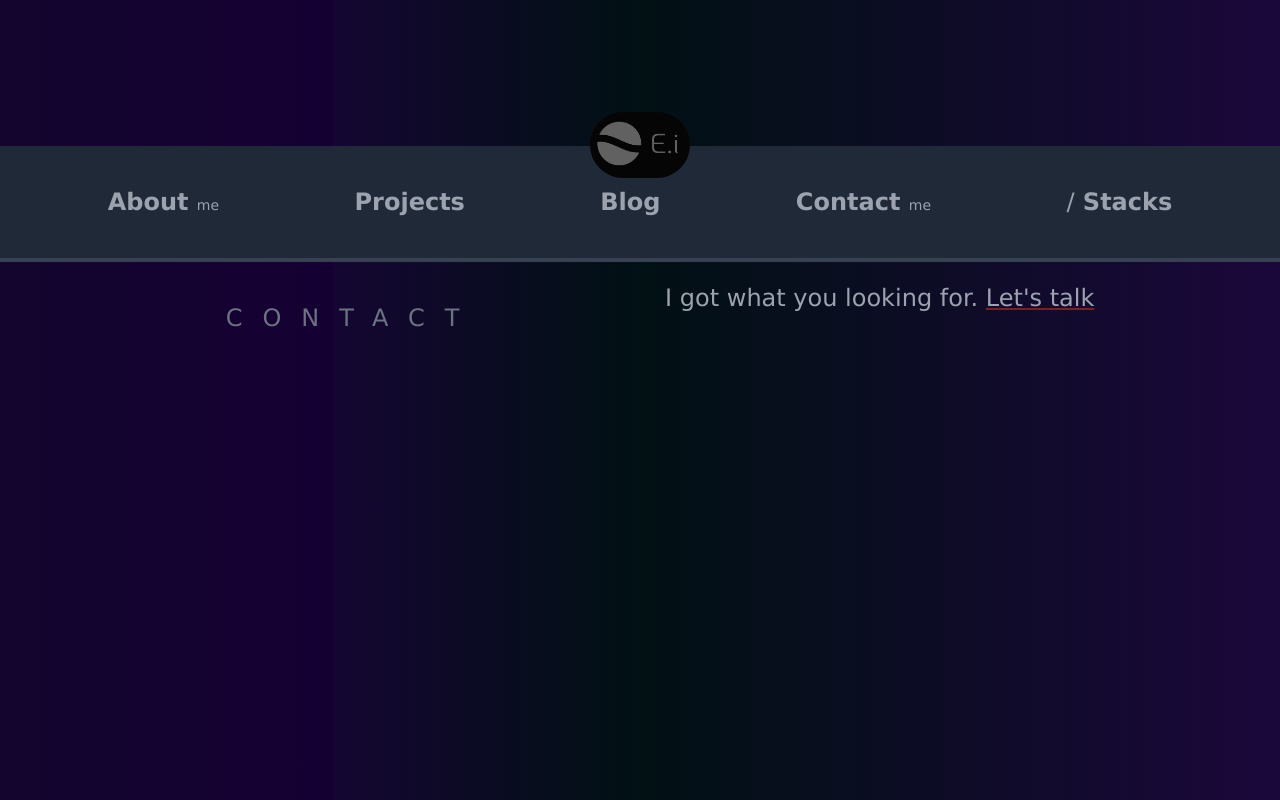
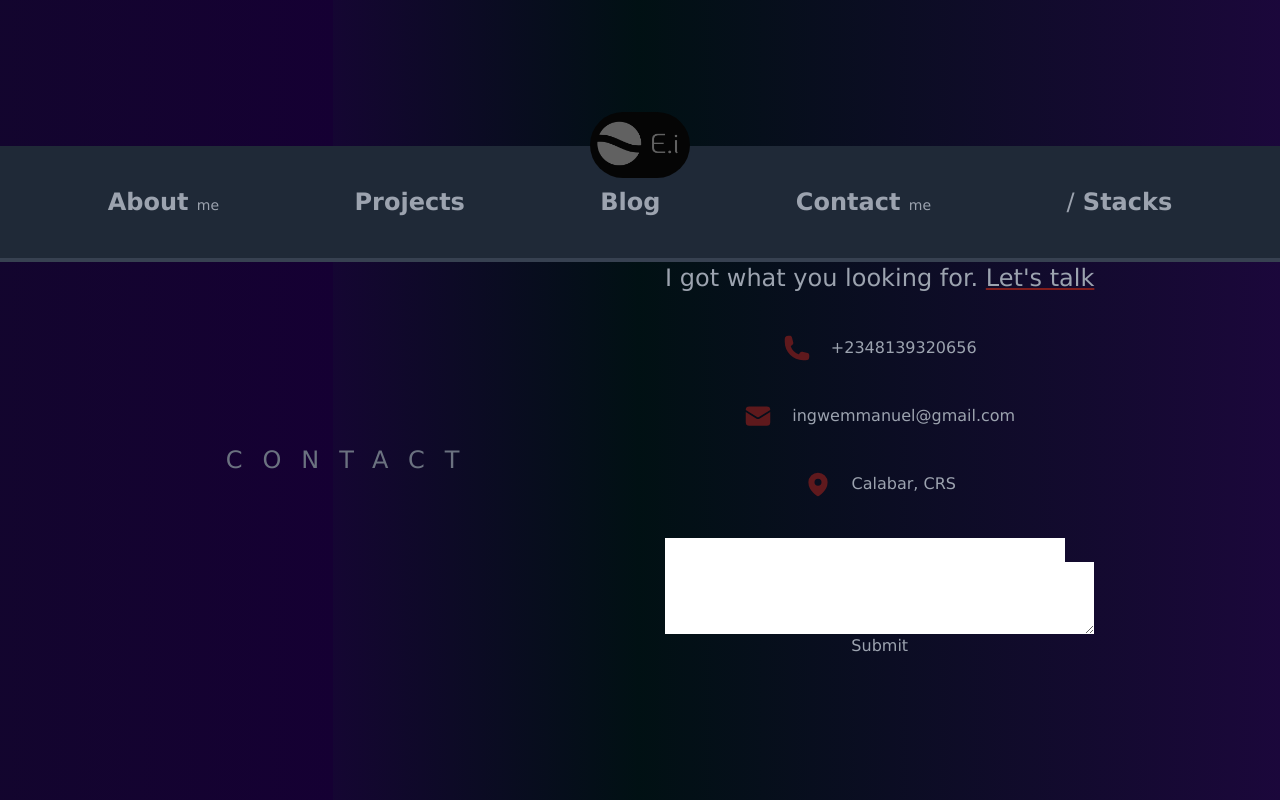
Before and after one commit to Emmanuel-Ingwe/Ei-portfoli0, a Next.js app: page /contact in a window 1280 px wide. Built offline with nearby package versions, Linux system fonts and the light colour scheme.

Commit message:
input styles

```diff
--- a/src/pages/contact/index.tsx
+++ b/src/pages/contact/index.tsx
@@ -28,7 +28,32 @@ function contact({ directionLeft }: Props) {
 						<span className='decoration-red-900 underline'>Let's talk</span>
 					</h4>
 
-					<div className=''></div>
+					<div className='space-y-10'>
+						<div className='flex items-center space-x-5 justify-center'>
+							<PhoneIcon className='text-red-900 h-7 w-7 animate-pulse' />
+							<p className='text-1xl'>+2348139320656</p>
+						</div>
+						<div className='flex items-center space-x-5 justify-center'>
+							<EnvelopeIcon className='text-red-900 h-7 w-7 animate-pulse' />
+							<p className='text-1xl'>ingwemmanuel@gmail.com</p>
+						</div>
+						<div className='flex items-center space-x-5 justify-center'>
+							<MapPinIcon className='text-red-900 h-7 w-7 animate-pulse' />
+							<p className='text-1xl'>Calabar, CRS</p>
+						</div>
+					</div>
+
+					<form className='flex flex-col' action=''>
+						<div>
+							<input type='text' />
+							<input type='text' />
+						</div>
+
+						<input type='text' />
+
+						<textarea name='' id=''></textarea>
+						<button className=''>Submit</button>
+					</form>
 				</div>
 			</div>
 		</div>
--- a/src/styles/globals.css
+++ b/src/styles/globals.css
@@ -123,3 +123,7 @@
 	background: #65c4fa;
 	filter: blur(150px);
 }
+
+.contactInput {
+	@apply outline-none bg-slate-400/10 rounded-sm border-b px-6 py-4 border-[#242424] text-gray-400 placeholder-gray-500 transition-all focus:border-red-900/70 focus:text-red-900/70 hover:border-red-900/70;
+}
```
